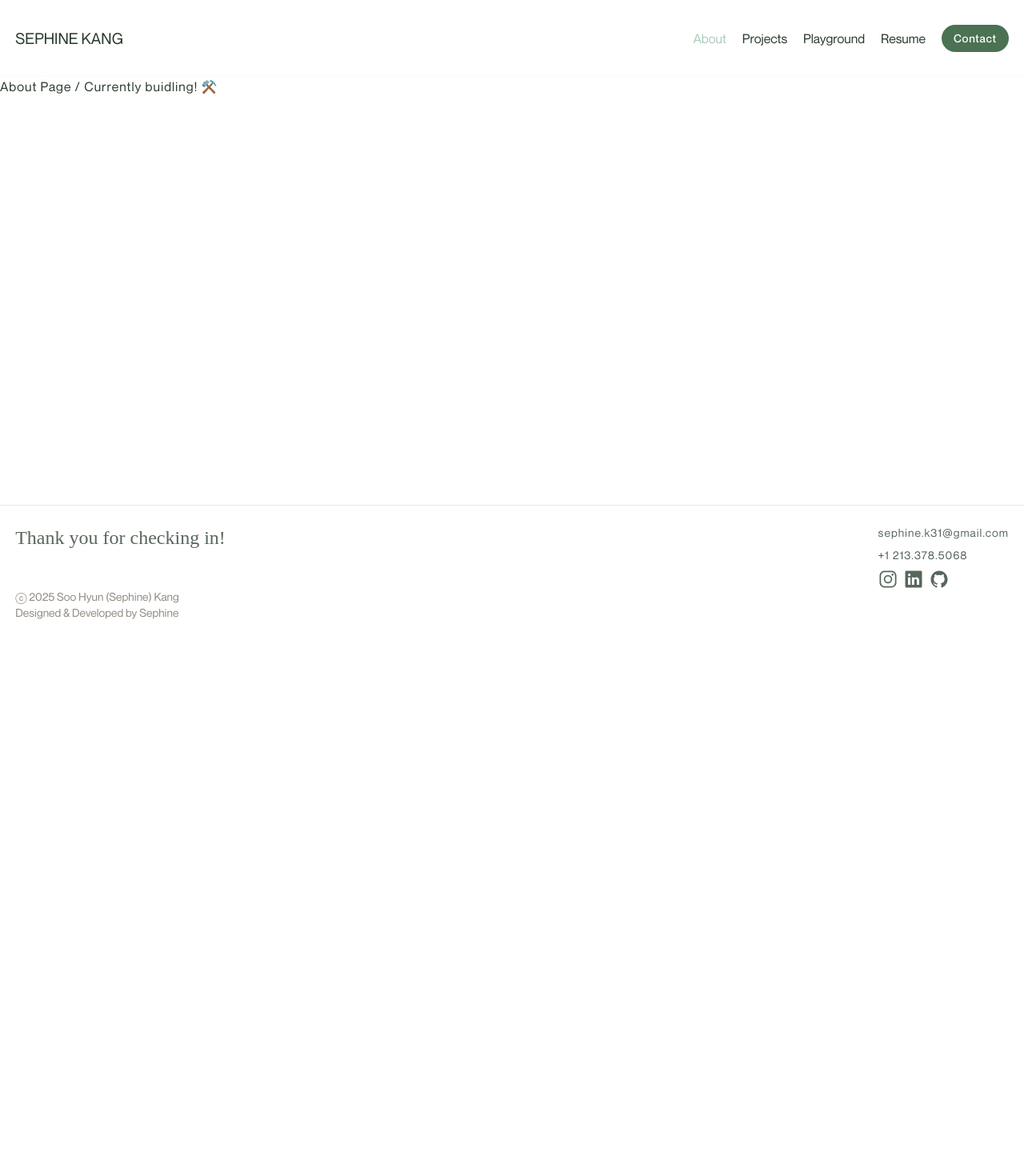
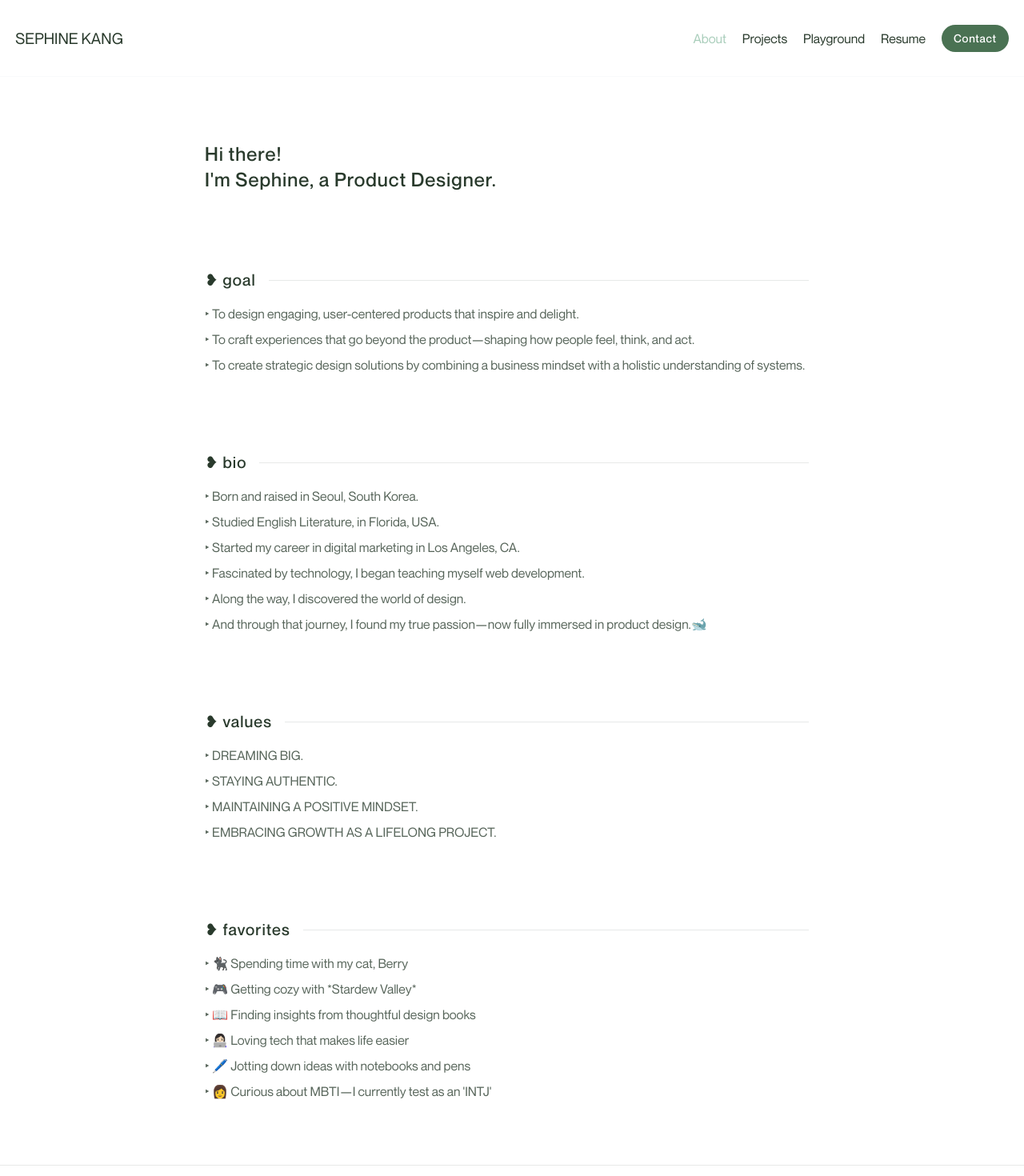
Before and after one commit to sephinek/sephine-portfolio, a React (Vite) app: page /about in a window 1280 px wide. Shown: the top 1470 px of the page at 80% size. Before the commit the page ends 800 px from the top, so only its background shows below. Built offline with nearby package versions, Linux system fonts and the light colour scheme.

Commit message:
about page

```diff
--- a/src/components/shared/ScrollToTop.jsx
+++ b/src/components/shared/ScrollToTop.jsx
@@ -42,7 +42,7 @@ export default function ScrollToTop() {
           onClick={handleClick}
           className={`${
             shown ? 'scale-100' : 'scale-0'
-          } text-2xl pointer-events-auto cursor-pointer opacity-90 text-primary hover:text-secondary transition-all duration-100 ease-in-out`}
+          } text-2xl pointer-events-auto cursor-pointer opacity-90 text-black hover:text-secondary transition-all duration-100 ease-in-out`}
           style={{ transform: `translateY(-${translateY}px)` }}
         />
       </div>
--- a/src/pages/About.jsx
+++ b/src/pages/About.jsx
@@ -1,3 +1,82 @@
 export default function About() {
-  return <div>About Page / Currently buidling! ⚒️</div>;
+  return (
+    <section className="max-w-7xl mx-auto">
+      <div className="flex flex-col items-start pl-[20%] p-20 gap-24">
+        <h2 className="text-2xl font-medium flex flex-col items-start gap-0">
+          <p>Hi there!</p>
+          <p>I'm Sephine, a Product Designer.</p>
+        </h2>
+
+        <div className="flex flex-col gap-4 w-[80%]">
+          <div className="flex items-center gap-4">
+            <h3 className="font-medium text-xl">❥&nbsp;goal</h3>
+            <div className="w-full h-[1px] bg-lightgrey"></div>
+          </div>
+          <div className="flex flex-col gap-2 tracking-normal text-mediumgrey">
+            <p>
+              ‣ To design engaging, user-centered products that inspire and
+              delight.
+            </p>
+            <p>
+              ‣ To craft experiences that go beyond the product—shaping how
+              people feel, think, and act.
+            </p>
+            <p>
+              ‣ To create strategic design solutions by combining a business
+              mindset with a holistic understanding of systems.
+            </p>
+          </div>
+        </div>
+
+        <div className="flex flex-col gap-4 w-[80%]">
+          <div className="flex items-center gap-4">
+            <h3 className="font-medium text-xl">❥&nbsp;bio</h3>
+            <div className="w-full h-[1px] bg-lightgrey"></div>
+          </div>
+          <div className="flex flex-col gap-2 tracking-normal text-mediumgrey">
+            <p>‣ Born and raised in Seoul, South Korea.</p>
+            <p>‣ Studied English Literature, in Florida, USA.</p>
+            <p>‣ Started my career in digital marketing in Los Angeles, CA.</p>
+            <p>
+              ‣ Fascinated by technology, I began teaching myself web
+              development.
+            </p>
+            <p>‣ Along the way, I discovered the world of design.</p>
+            <p>
+              ‣ And through that journey, I found my true passion—now fully
+              immersed in product design.🐋
+            </p>
+          </div>
+        </div>
+
+        <div className="flex flex-col gap-4 w-[80%]">
+          <div className="flex items-center gap-4">
+            <h3 className="font-medium text-xl">❥&nbsp;values</h3>
+            <div className="w-full h-[1px] bg-lightgrey"></div>
+          </div>
+          <div className="flex flex-col gap-2 uppercase tracking-normal text-mediumgrey">
+            <p>‣ Dreaming big.</p>
+            <p>‣ Staying authentic.</p>
+            <p>‣ Maintaining a positive mindset.</p>
+            <p>‣ Embracing growth as a lifelong project.</p>
+          </div>
+        </div>
+
+        <div className="flex flex-col gap-4 w-[80%]">
+          <div className="flex items-center gap-4">
+            <h3 className="font-medium text-xl">❥&nbsp;favorites</h3>
+            <div className="w-full h-[1px] bg-lightgrey"></div>
+          </div>
+          <div className="flex flex-col gap-2 tracking-normal text-mediumgrey">
+            <p>‣ 🐈‍⬛ Spending time with my cat, Berry</p>
+            <p>‣ 🎮 Getting cozy with *Stardew Valley*</p>
+            <p>‣ 📖 Finding insights from thoughtful design books</p>
+            <p>‣ 👩🏻‍💻 Loving tech that makes life easier</p>
+            <p>‣ 🖊️ Jotting down ideas with notebooks and pens</p>
+            <p>‣ 👩 Curious about MBTI—I currently test as an 'INTJ'</p>
+          </div>
+        </div>
+      </div>
+    </section>
+  );
 }
```
